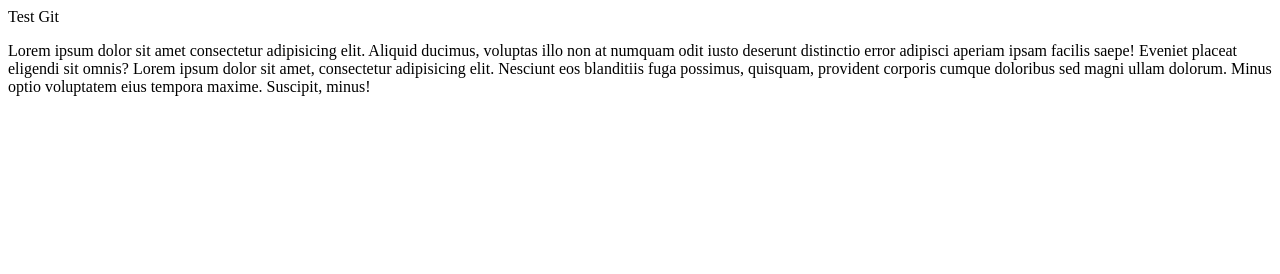
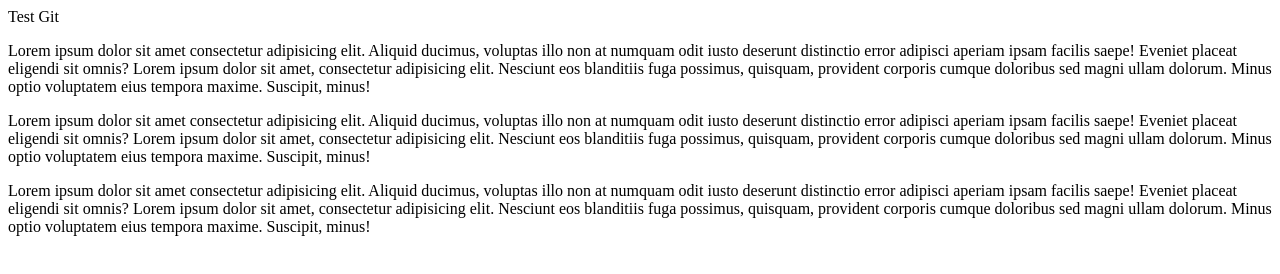
Before and after one commit to antonioalfonsogr/entorno_desarrollo_21_22, a plain HTML site: page index.html in a window 1280 px wide. Drawn offline with Linux system fonts and the light colour scheme.

Commit message:
Update index.html

```diff
--- a/index.html
+++ b/index.html
@@ -11,6 +11,18 @@
         provident corporis cumque doloribus sed magni ullam dolorum. Minus optio voluptatem eius tempora maxime.
         Suscipit, minus!
     </p>
+     <p>Lorem ipsum dolor sit amet consectetur adipisicing elit. Aliquid ducimus, voluptas illo non at numquam odit iusto
+        deserunt distinctio error adipisci aperiam ipsam facilis saepe! Eveniet placeat eligendi sit omnis?
+        Lorem ipsum dolor sit amet, consectetur adipisicing elit. Nesciunt eos blanditiis fuga possimus, quisquam,
+        provident corporis cumque doloribus sed magni ullam dolorum. Minus optio voluptatem eius tempora maxime.
+        Suscipit, minus!
+    </p>
+     <p>Lorem ipsum dolor sit amet consectetur adipisicing elit. Aliquid ducimus, voluptas illo non at numquam odit iusto
+        deserunt distinctio error adipisci aperiam ipsam facilis saepe! Eveniet placeat eligendi sit omnis?
+        Lorem ipsum dolor sit amet, consectetur adipisicing elit. Nesciunt eos blanditiis fuga possimus, quisquam,
+        provident corporis cumque doloribus sed magni ullam dolorum. Minus optio voluptatem eius tempora maxime.
+        Suscipit, minus!
+    </p>
 </body>
 
 </html>
```
